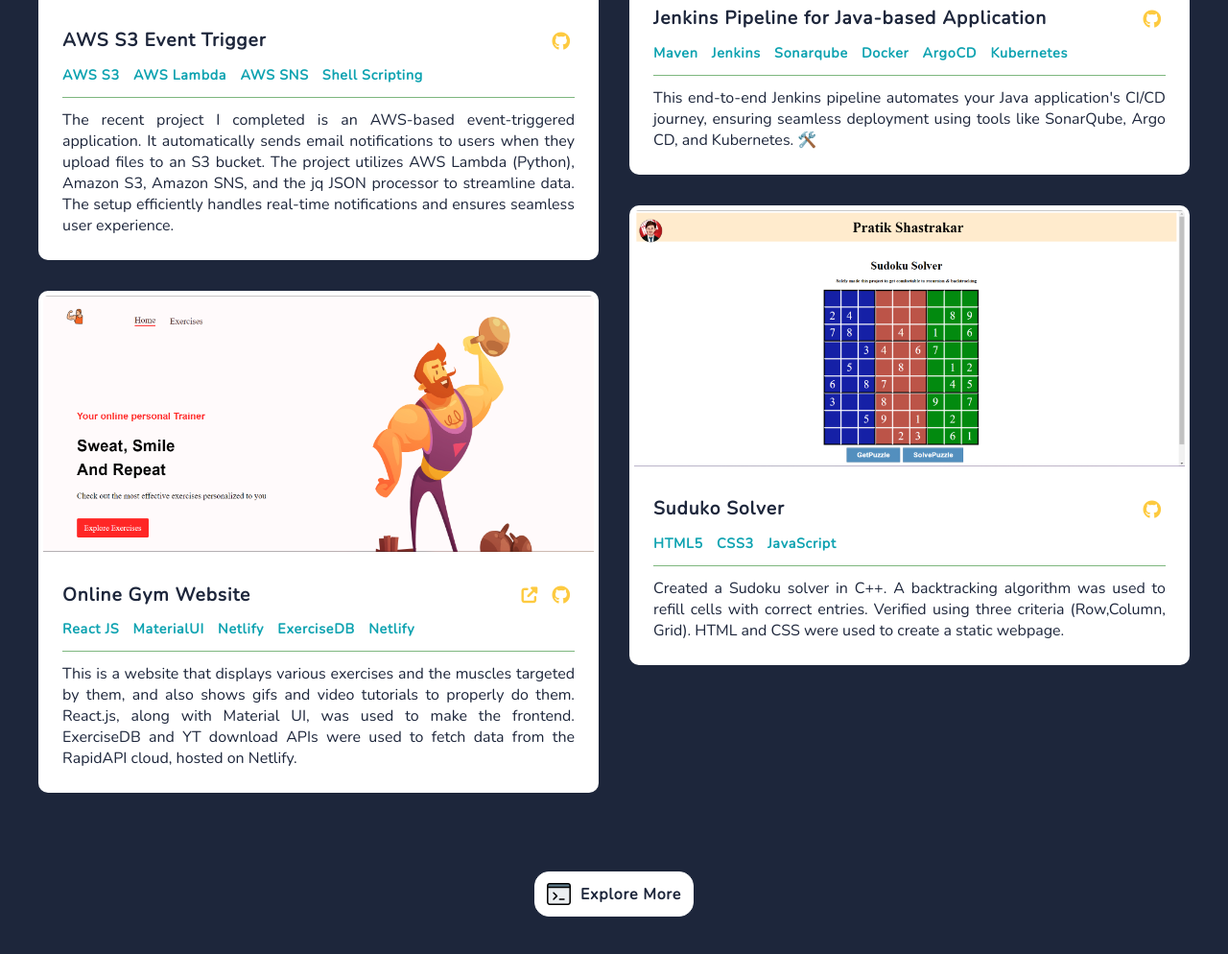
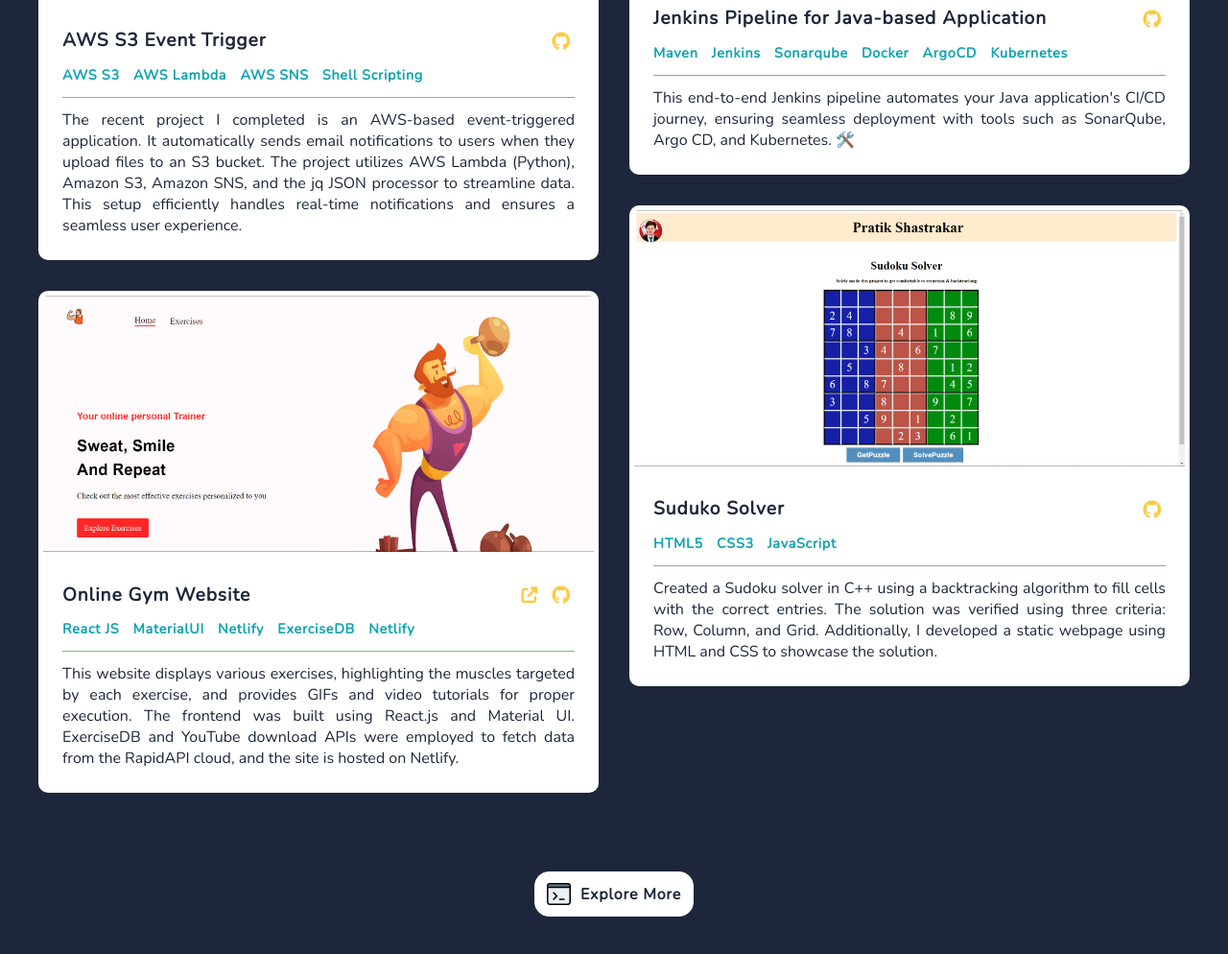
Before and after one commit to pratikks01/portfolio-v1, a plain HTML site: page index.html in a window 1280 px wide. Shown: the part 1393-2387 px from the top of the page at 96% size. Drawn offline with nearby package versions, Linux system fonts and the light colour scheme.

Commit message:
Bug fixes

```diff
--- a/index.html
+++ b/index.html
@@ -151,7 +151,7 @@
 			<section class="projects" id="select-projects">
 				<h2 id="h3-color">Select Projects</h2>
 				<p class="section-description">
-					Here are some personal projects I have worked on.<br />
+					Here are some of my personal projects I have worked on.<br />
 					You can find more on
 					<a class="hyperlink" href="https://github.com/pratikks01">GitHub</a>.
 				</p>
@@ -182,8 +182,8 @@
 								application. It automatically sends email notifications to users
 								when they upload files to an S3 bucket. The project utilizes AWS
 								Lambda (Python), Amazon S3, Amazon SNS, and the jq JSON
-								processor to streamline data. The setup efficiently handles
-								real-time notifications and ensures seamless user experience.
+								processor to streamline data. This setup efficiently handles
+								real-time notifications and ensures a seamless user experience.
 							</p>
 						</div>
 					</div>
@@ -214,12 +214,12 @@
 								<span>Netlify</span>
 							</div>
 							<p class="project-description" id="just-text">
-								This is a website that displays various exercises and the
-								muscles targeted by them, and also shows gifs and video
-								tutorials to properly do them. React.js, along with Material UI,
-								was used to make the frontend. ExerciseDB and YT download APIs
-								were used to fetch data from the RapidAPI cloud, hosted on
-								Netlify.
+								This website displays various exercises, highlighting the
+								muscles targeted by each exercise, and provides GIFs and video
+								tutorials for proper execution. The frontend was built using
+								React.js and Material UI. ExerciseDB and YouTube download APIs
+								were employed to fetch data from the RapidAPI cloud, and the
+								site is hosted on Netlify.
 							</p>
 						</div>
 					</div>
@@ -250,8 +250,8 @@
 							</div>
 							<p class="project-description" id="just-text">
 								This end-to-end Jenkins pipeline automates your Java
-								application's CI/CD journey, ensuring seamless deployment using
-								tools like SonarQube, Argo CD, and Kubernetes. 🛠️
+								application's CI/CD journey, ensuring seamless deployment with
+								tools such as SonarQube, Argo CD, and Kubernetes. 🛠️
 							</p>
 						</div>
 					</div>
@@ -281,10 +281,11 @@
 								<span>JavaScript</span>
 							</div>
 							<p class="project-description" id="just-text">
-								Created a Sudoku solver in C++. A backtracking algorithm was
-								used to refill cells with correct entries. Verified using three
-								criteria (Row,Column, Grid). HTML and CSS were used to create a
-								static webpage.
+								Created a Sudoku solver in C++ using a backtracking algorithm to
+								fill cells with the correct entries. The solution was verified
+								using three criteria: Row, Column, and Grid. Additionally, I
+								developed a static webpage using HTML and CSS to showcase the
+								solution.
 							</p>
 						</div>
 					</div>
--- a/js/main.js
+++ b/js/main.js
@@ -86,6 +86,12 @@
 	// Calculate total work experience with unemployment gap
 	const calculateTotalExperience = () => {
 		const bioElement = document.querySelector(".short-bio");
+		if (!bioElement) {
+			// The .short-bio element is not found, so we stop further execution of this function
+			console.error("Error: .short-bio element not found");
+			return;
+		}
+
 		const startMonth = bioElement.getAttribute("data-start-month");
 		const startYear = bioElement.getAttribute("data-start-year");
 		const experienceDurationElement = document.getElementById(
```
Also changed, not shown: about.html (+23 -11 lines), projects.html (+1 -1 lines), img/azure.svg (added), img/splunk.svg (added).
